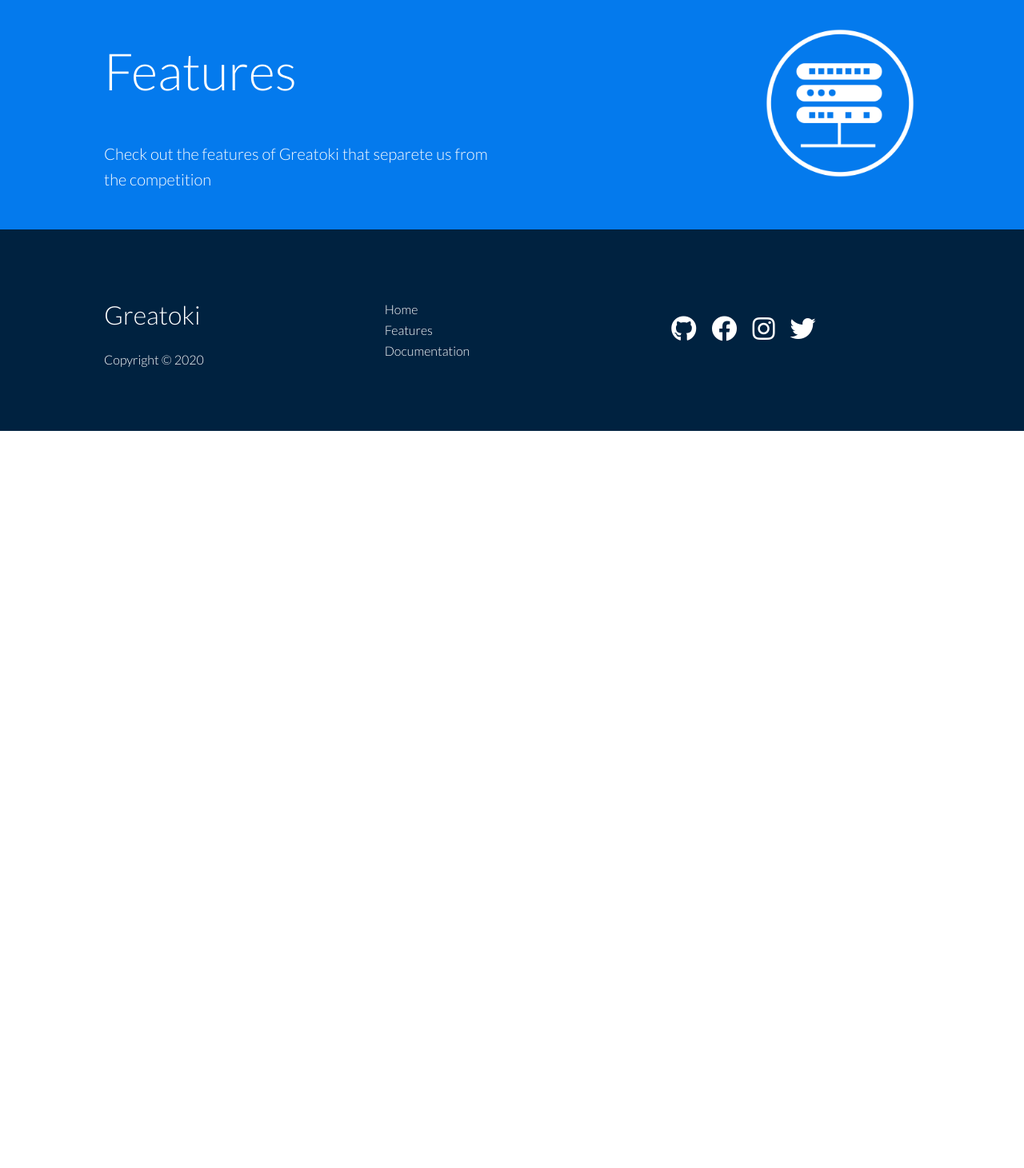
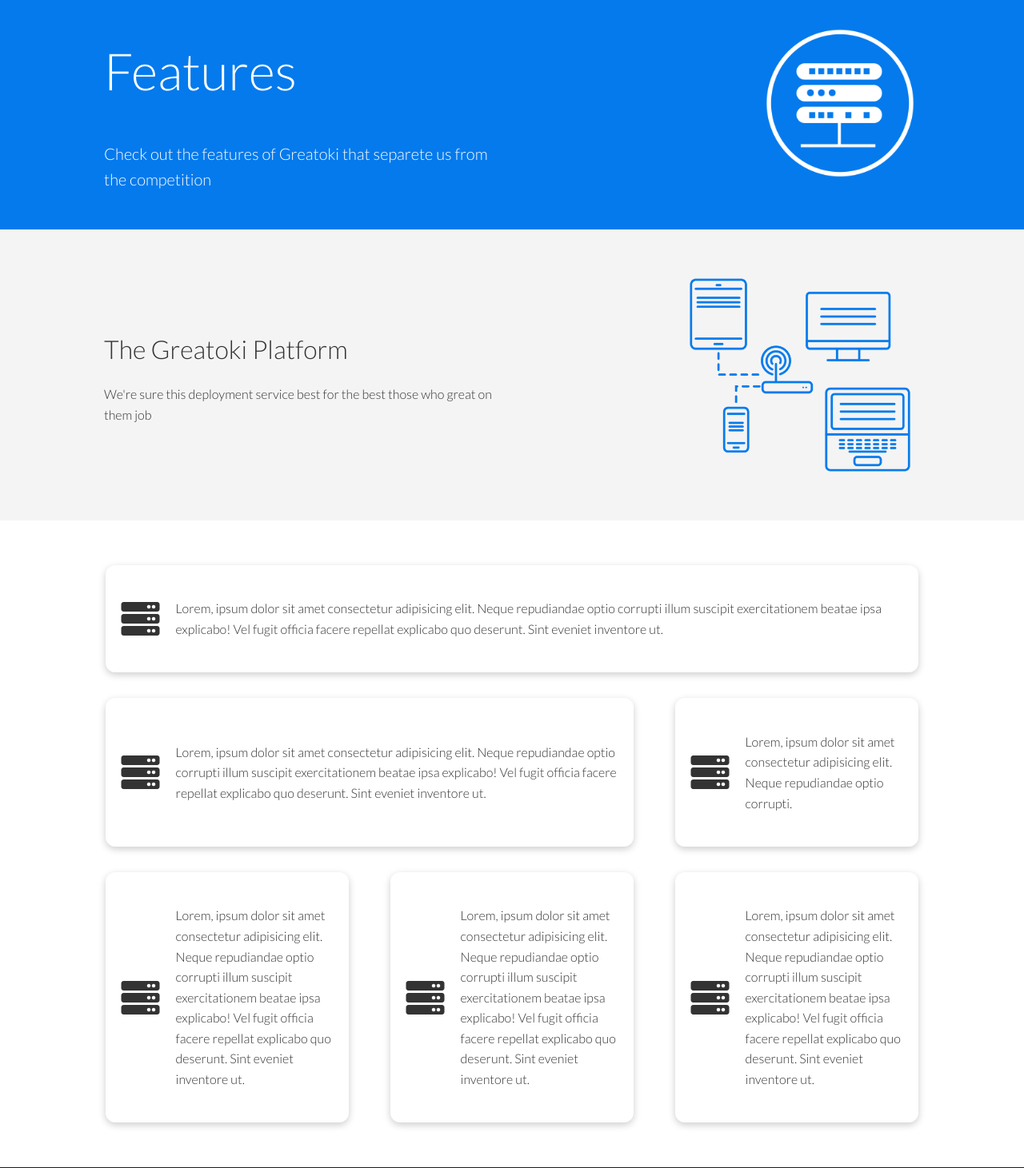
Before and after one commit to bytefulness/greatoki, a website: page features.html in a window 1280 px wide. Shown: the part 99-1560 px from the top of the page at 80% size. Before the commit the page ends 800 px from the top, so only its background shows below. Drawn offline with Linux system fonts and the light colour scheme.

Commit message:
Completed features.html structure

```diff
--- a/features.html
+++ b/features.html
@@ -24,7 +24,7 @@
           <nav>
             <ul class="navbar__nav">
               <li class="nav__item">
-                <a href="home.html" class="nav__link">Home</a>
+                <a href="index.html" class="nav__link">Home</a>
               </li>
               <li class="nav__item">
                 <a href="features.html" class="nav__link">Features</a>
@@ -43,13 +43,92 @@
           <div>
             <h1 class="xl">Features</h1>
             <p class="lead">
-                       Check out the features of Greatoki that separete us from the competition
+              Check out the features of Greatoki that separete us from the
+              competition
             </p>
           </div>
-               <img src="/src/assets/images/server.png" alt="">
+          <img src="/dist/images/server.png" alt="" />
+        </div>
+      </section>
+    </header>
+
+    <!-- Subheader -->
+    <section class="feature-sub-head bg--light py-3">
+      <div class="container grid">
+        <div>
+          <h1 class="md">The Greatoki Platform</h1>
+          <p>
+            We're sure this deployment service best for the best those who great
+            on them job
+          </p>
+        </div>
+        <img src="dist/images/server2.png" alt="" />
       </div>
     </section>
 
+    <main>
+      <section class="features-main my-2">
+        <div class="container grid grid-3">
+          <div class="card flex">
+            <i class="fas fa-server fa-3x"></i>
+            <p>
+              Lorem, ipsum dolor sit amet consectetur adipisicing elit. Neque
+              repudiandae optio corrupti illum suscipit exercitationem beatae
+              ipsa explicabo! Vel fugit officia facere repellat explicabo quo
+              deserunt. Sint eveniet inventore ut.
+            </p>
+          </div>
+
+          <div class="card flex">
+            <i class="fas fa-server fa-3x"></i>
+            <p>
+              Lorem, ipsum dolor sit amet consectetur adipisicing elit. Neque
+              repudiandae optio corrupti illum suscipit exercitationem beatae
+              ipsa explicabo! Vel fugit officia facere repellat explicabo quo
+              deserunt. Sint eveniet inventore ut.
+            </p>
+          </div>
+
+          <div class="card flex">
+            <i class="fas fa-server fa-3x"></i>
+            <p>
+              Lorem, ipsum dolor sit amet consectetur adipisicing elit. Neque
+              repudiandae optio corrupti.
+            </p>
+          </div>
+
+          <div class="card flex">
+            <i class="fas fa-server fa-3x"></i>
+            <p>
+              Lorem, ipsum dolor sit amet consectetur adipisicing elit. Neque
+              repudiandae optio corrupti illum suscipit exercitationem beatae
+              ipsa explicabo! Vel fugit officia facere repellat explicabo quo
+              deserunt. Sint eveniet inventore ut.
+            </p>
+          </div>
+
+          <div class="card flex">
+            <i class="fas fa-server fa-3x"></i>
+            <p>
+              Lorem, ipsum dolor sit amet consectetur adipisicing elit. Neque
+              repudiandae optio corrupti illum suscipit exercitationem beatae
+              ipsa explicabo! Vel fugit officia facere repellat explicabo quo
+              deserunt. Sint eveniet inventore ut.
+            </p>
+          </div>
+
+          <div class="card flex">
+            <i class="fas fa-server fa-3x"></i>
+            <p>
+              Lorem, ipsum dolor sit amet consectetur adipisicing elit. Neque
+              repudiandae optio corrupti illum suscipit exercitationem beatae
+              ipsa explicabo! Vel fugit officia facere repellat explicabo quo
+              deserunt. Sint eveniet inventore ut.
+            </p>
+          </div>
+        </div>
+      </section>
+    </main>
 
     <!-- Footer -->
     <footer class="footer bg--dark py-5">
--- a/src/scss/3-layouts/features/1-features-index.scss
+++ b/src/scss/3-layouts/features/1-features-index.scss
@@ -1 +1,2 @@
 @import 'header';
+@import 'main-area';
--- a/src/scss/3-layouts/features/_header.scss
+++ b/src/scss/3-layouts/features/_header.scss
@@ -4,3 +4,10 @@
     justify-self: flex-end;
   }
 }
+
+.feature-sub-head {
+  img {
+    width: 300px;
+    justify-self: flex-end;
+  }
+}
--- /dev/null
+++ b/src/scss/3-layouts/features/_main-area.scss
@@ -0,0 +1,17 @@
+.features-main {
+  & .card > i {
+    margin-right: 1.25rem;
+  }
+
+  & .grid {
+    padding: 2em;
+  }
+
+  & .card:first-child {
+    grid-column: 1 / span 3;
+  }
+
+  & .card:nth-child(2) {
+    grid-column: 1 / span 2;
+  }
+}
```
Also changed, not shown: index.html (+1 -1 lines), dist/3-layouts/features/1-features-index.css, dist/main.css, 2 other files. Lines whose indentation alone changed are shown as unchanged.
